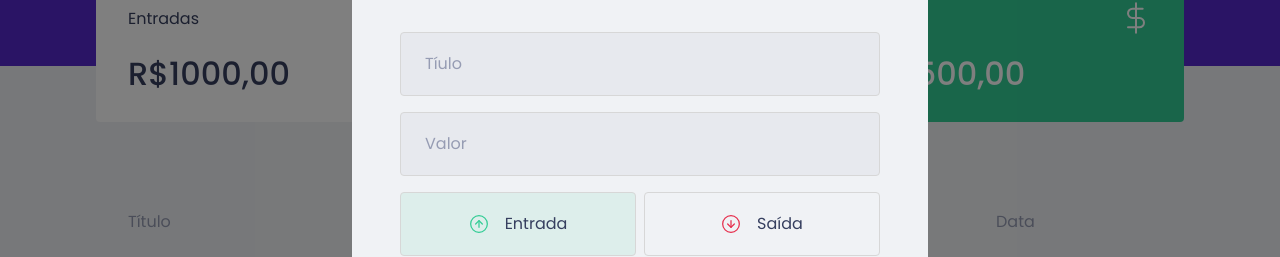
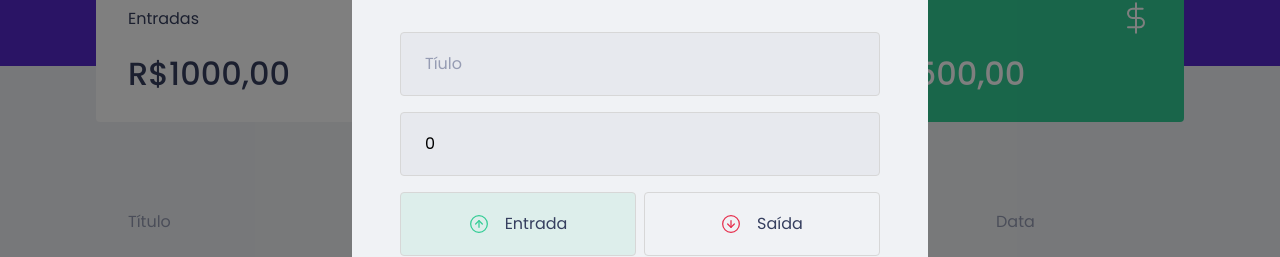
Before and after one commit to caiquegiovannini/dtmoney, a React (Create React App) app: page / in a window 1280 px wide. Both pictures are taken after a click on the button "Nova tansação". Shown: the part 206-463 px from the top of the page. Built offline with nearby package versions, Linux system fonts and the light colour scheme; no server answers; what miragejs would draw is missing.

Commit message:
Create handle submit new transaction form

```diff
--- a/src/components/NewTransactionModal/index.tsx
+++ b/src/components/NewTransactionModal/index.tsx
@@ -1,8 +1,9 @@
-import { useState } from 'react';
+import { FormEvent, useState } from 'react';
 import Modal from 'react-modal';
 import closeImg from '../../assets/close.svg';
 import incomeImg from '../../assets/income.svg';
 import outcomeImg from '../../assets/outcome.svg';
+import { api } from '../../services/api';
 
 import { Container, TransactionTypeContainer, RadioBox } from './styles';
 
@@ -12,7 +13,23 @@
 };
 
 export function NewTransactionModal({ isOpen, onRequestClose }: NewTransactionProps) {
+    const [title, setTitle] = useState('');
+    const [value, setValue] = useState(0);
+    const [category, setCategory] = useState('');
     const [type, setType] = useState('deposit');
+
+    function handleCreateNewTransaction(event: FormEvent) {
+        event.preventDefault();
+
+        const data = {
+            title,
+            value,
+            category,
+            type,
+        };
+
+        api.post('/transaction', data);
+    };
 
     return(
         <Modal
@@ -29,17 +46,21 @@
                 <img src={closeImg} alt="Fechar modal" />
             </button>
 
-            <Container>
+            <Container onSubmit={handleCreateNewTransaction}>
                 <h2>Cadastrar transação</h2>
 
                 <input
                     type="text"
                     placeholder="Tíulo"
+                    value={title}
+                    onChange={(event) => setTitle(event.target.value)}
                 />
 
                 <input
                     type="number"
                     placeholder="Valor"
+                    value={value}
+                    onChange={(event) => setValue(Number(event.target.value))}
                 />
 
                 <TransactionTypeContainer>
@@ -67,6 +88,8 @@
                 <input
                     type="text"
                     placeholder="Categoria"
+                    value={category}
+                    onChange={(event) => setCategory(event.target.value)}
                 />
 
                 <button type="submit">
```
